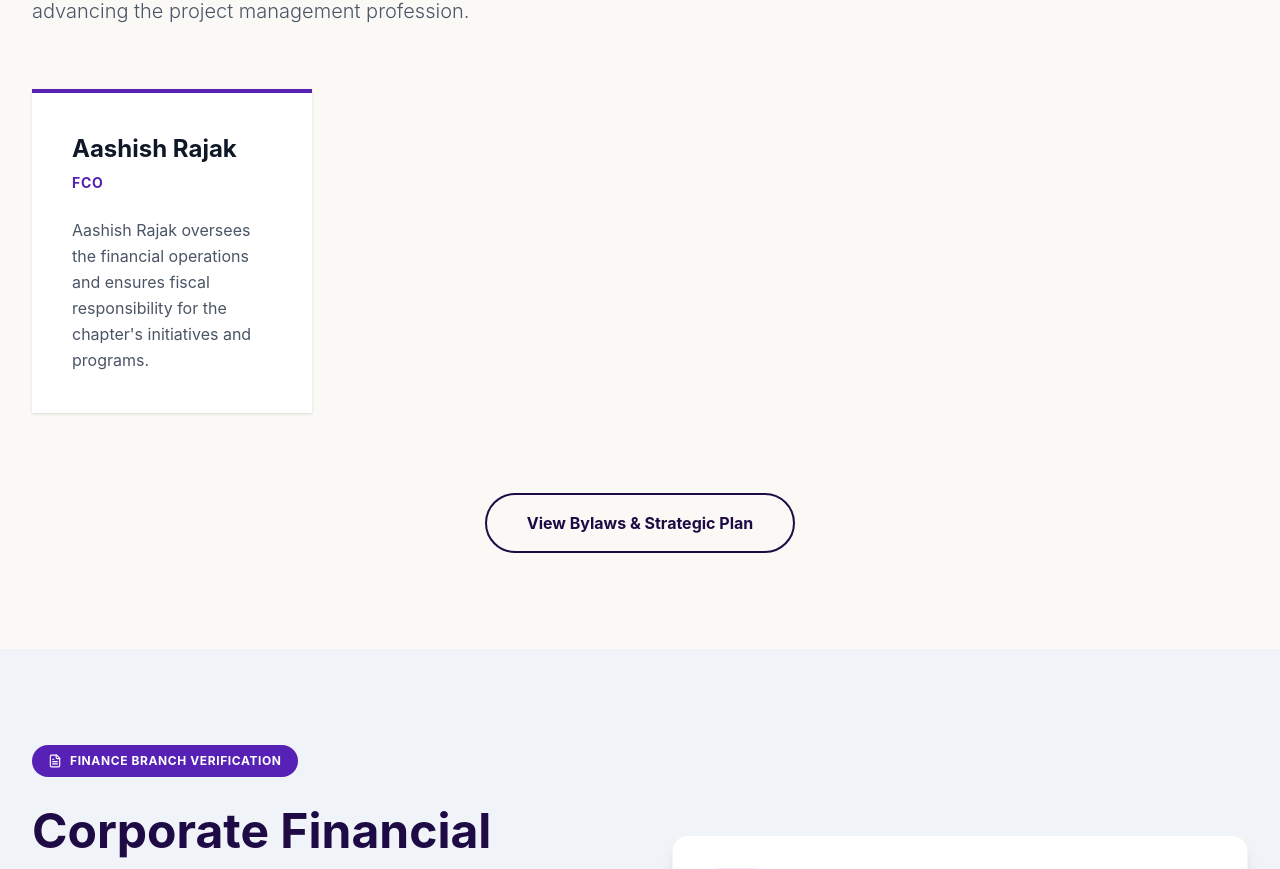
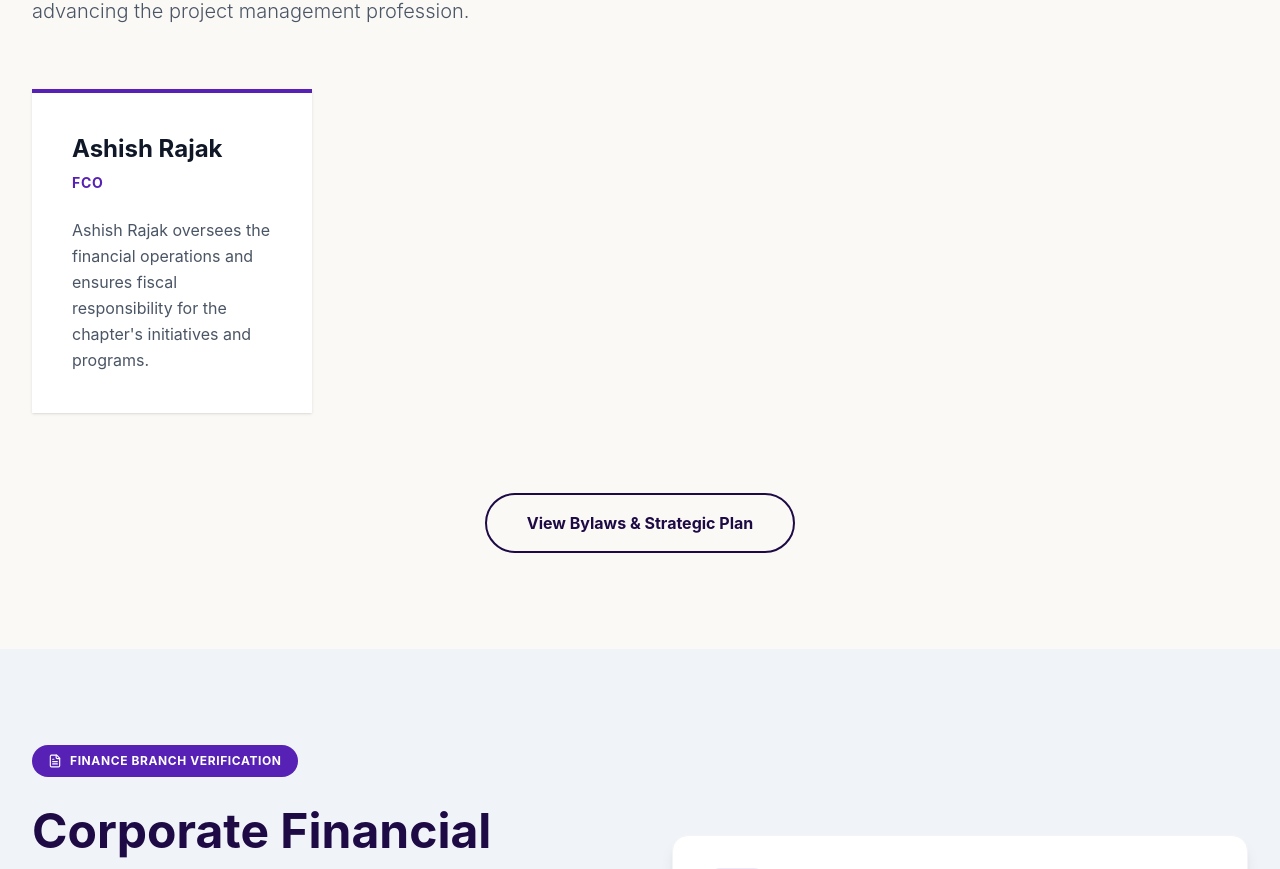
Before and after one commit to yash91989201/pmi-south-asia, a React (Vite) app in the folder apps/web/: page /about in a window 1280 px wide. Shown: the part 1437-2306 px from the top of the page. Built offline with nearby package versions, Linux system fonts and the light colour scheme; no server answers.

Commit message:
update board member name in about

```diff
--- a/apps/web/src/routes/about.tsx
+++ b/apps/web/src/routes/about.tsx
@@ -10,9 +10,9 @@
 const boardMembers: BoardMember[] = [
   {
     id: "1",
-    name: "Aashish Rajak",
+    name: "Ashish Rajak",
     role: "FCO",
-    bio: "Aashish Rajak oversees the financial operations and ensures fiscal responsibility for the chapter's initiatives and programs.",
+    bio: "Ashish Rajak oversees the financial operations and ensures fiscal responsibility for the chapter's initiatives and programs.",
     imageUrl: "",
   },
 ];
```
